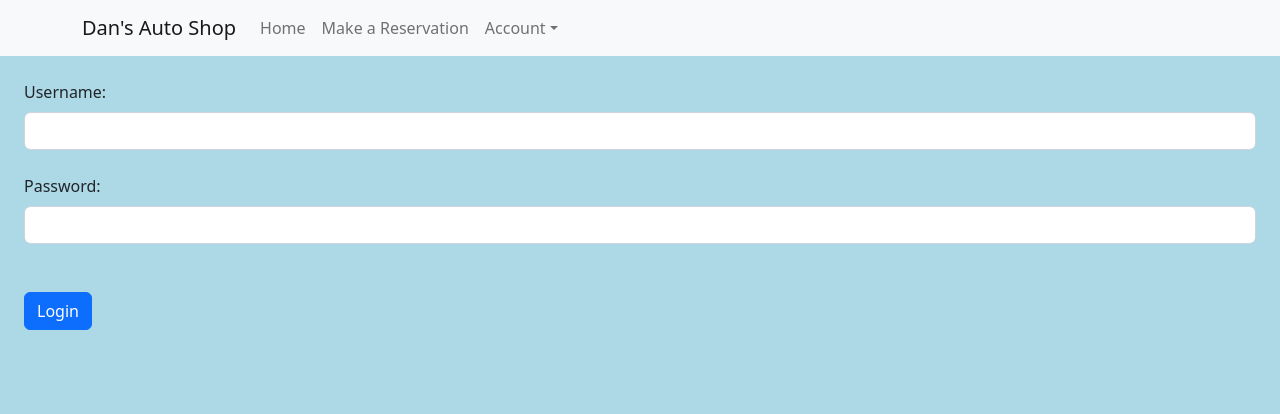
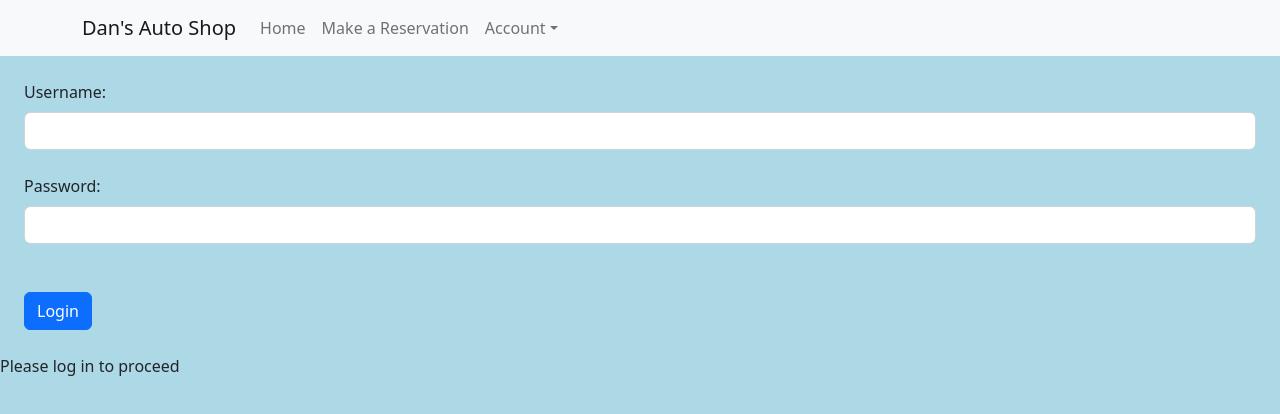
Before and after one commit to MaxEdwards20/Auto-Shop, a React (Vite) app in the folder frontEnd/: page /account/login in a window 1280 px wide. Shown: the top 414 px of the page. Built offline with nearby package versions, Linux system fonts and the light colour scheme.

Commit message:
Added a context state for being an authorized user

```diff
--- a/frontEnd/src/Router.tsx
+++ b/frontEnd/src/Router.tsx
@@ -5,7 +5,11 @@ import ReservationPage from "./pages/reservation-page";
 import AccountInfoPage from "./pages/account-info-page";
 import LoginPage from "./pages/log-in-page";
 import VehiclePage from "./pages/vehicle-page";
+import React, { useState } from "react";
+import { AuthContext } from "./context/AuthContext";
 function Router() {
+  const [isAuthenticated, setIsAuthenticated] = useState(false);
+
   return (
     // See tutorial at https://www.youtube.com/watch?v=Ul3y1LXxzdU
     <Routes>
--- /dev/null
+++ b/frontEnd/src/context/AuthContext.tsx
@@ -0,0 +1,11 @@
+import React, { createContext, useState } from "react";
+
+interface AuthContextProps {
+  isAuthenticated: boolean;
+  setIsAuthenticated: React.Dispatch<React.SetStateAction<boolean>>; // used to trigger a state change when users are logged in
+}
+
+export const AuthContext = createContext<AuthContextProps>({
+  isAuthenticated: false,
+  setIsAuthenticated: () => {},
+});
--- a/frontEnd/src/pages/log-in-page.tsx
+++ b/frontEnd/src/pages/log-in-page.tsx
@@ -1,10 +1,11 @@
-import React, { useState } from "react";
+import React, { useContext, useState } from "react";
 import { Form, FormControl, Button } from "react-bootstrap";
+import { AuthContext } from "../context/AuthContext";
 
 function LoginPage() {
   const [username, setUsername] = useState("");
   const [password, setPassword] = useState("");
-  const [logInStatus, setLogInStatus] = useState(false);
+  const { isAuthenticated, setIsAuthenticated } = useContext(AuthContext);
 
   const handleSubmit = (event: React.FormEvent<HTMLFormElement>) => {
     event.preventDefault();
@@ -13,11 +14,12 @@ function LoginPage() {
       let res = await fetch(url);
       let json = await res.json();
       if (json.result == 200) {
-        setLogInStatus(true);
+        setIsAuthenticated(true);
       }
     };
   };
   return (
+    <div>
       <Form onSubmit={handleSubmit}>
         <Form.Group controlId="username" className="m-4">
           <Form.Label>Username:</Form.Label>
@@ -39,6 +41,14 @@ function LoginPage() {
           Login
         </Button>
       </Form>
+      <div>
+        {isAuthenticated ? (
+          <div>Welcome!</div>
+        ) : (
+          <p> Please log in to proceed </p>
+        )}
+      </div>
+    </div>
   );
 }
 export default LoginPage;
```
Lines whose indentation alone changed are shown as unchanged.
